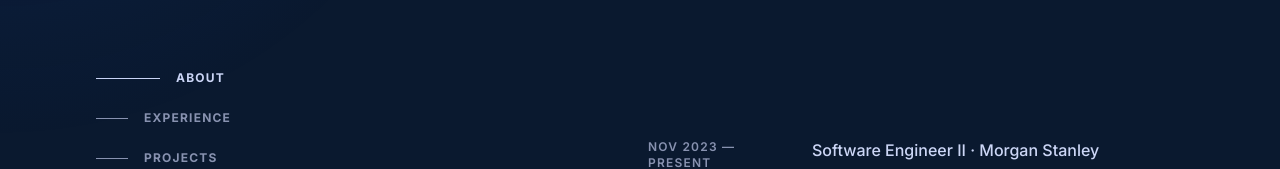
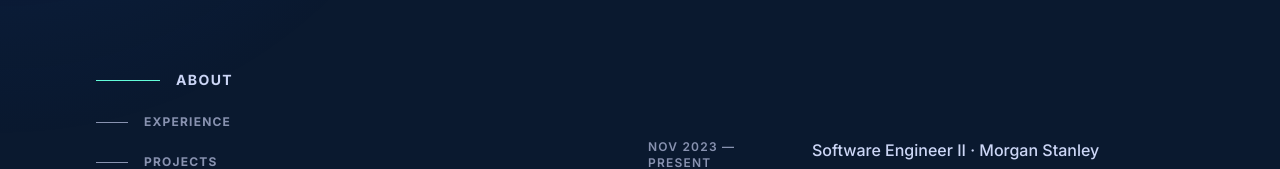
Before and after one commit to habubakar89/hamzaabubakar-site, a Next.js app: page / in a window 1280 px wide. Shown: the part 341-510 px from the top of the page. Built offline with nearby package versions, Linux system fonts and the light colour scheme.

Commit message:
Nav improvements: bigger font when active, green indicator line

```diff
--- a/src/components/Navigation.tsx
+++ b/src/components/Navigation.tsx
@@ -48,15 +48,15 @@ export function Navigation({ items }: NavigationProps) {
                 <span
                   className={`nav-indicator mr-4 h-px transition-all duration-300 ${
                     isActive
-                      ? "w-16 bg-slate-lightest"
-                      : "w-8 bg-slate group-hover:w-16 group-hover:bg-slate-lightest group-focus-visible:w-16 group-focus-visible:bg-slate-lightest"
+                      ? "w-16 bg-green"
+                      : "w-8 bg-slate group-hover:w-12 group-hover:bg-slate-lightest group-focus-visible:w-12 group-focus-visible:bg-slate-lightest"
                   }`}
                 />
                 <span
-                  className={`nav-text text-xs font-bold uppercase tracking-widest transition-all duration-300 ${
+                  className={`nav-text font-bold uppercase tracking-widest transition-all duration-300 ${
                     isActive
-                      ? "text-slate-lightest"
-                      : "text-slate group-hover:text-slate-lightest group-focus-visible:text-slate-lightest"
+                      ? "text-sm text-slate-lightest"
+                      : "text-xs text-slate group-hover:text-slate-lightest group-focus-visible:text-slate-lightest"
                   }`}
                 >
                   {item.label}
```
